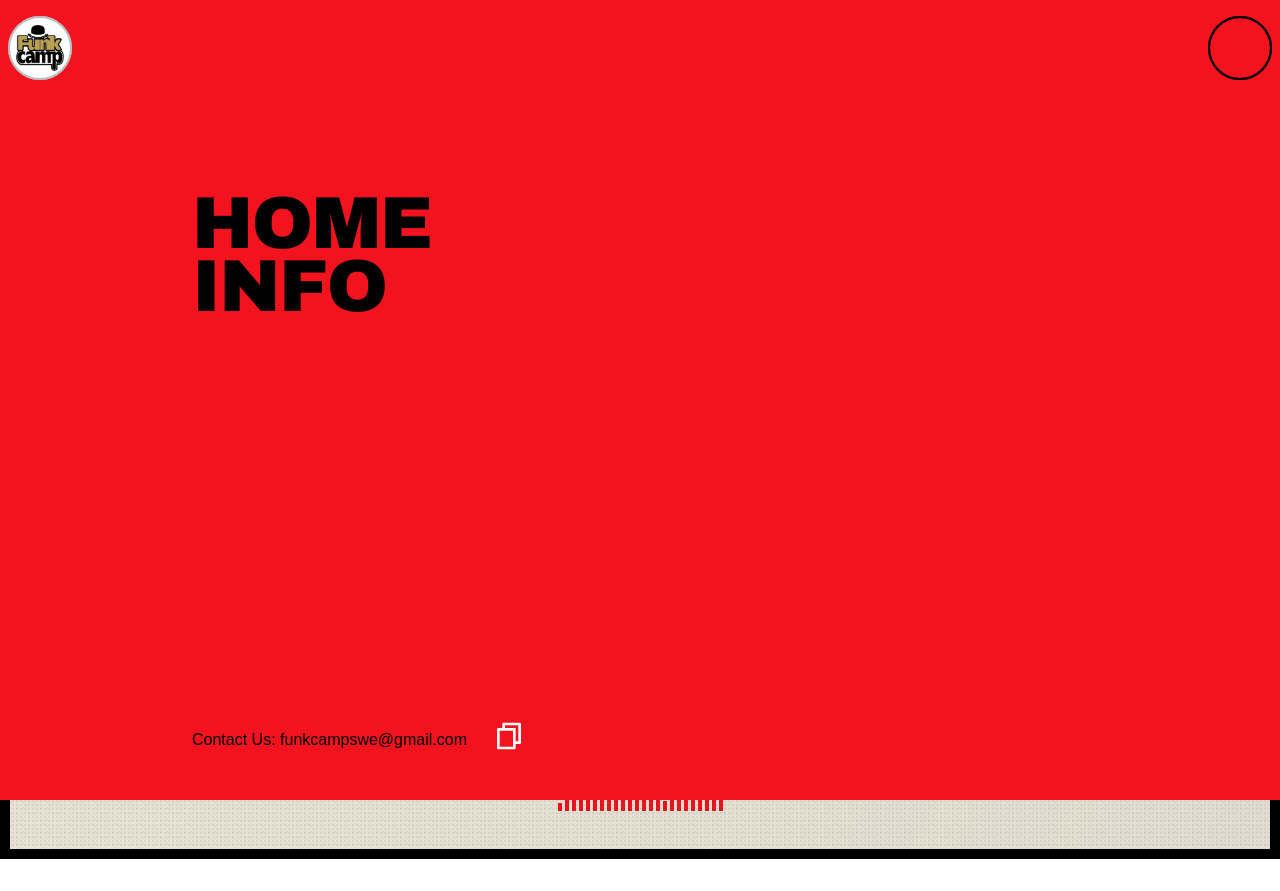
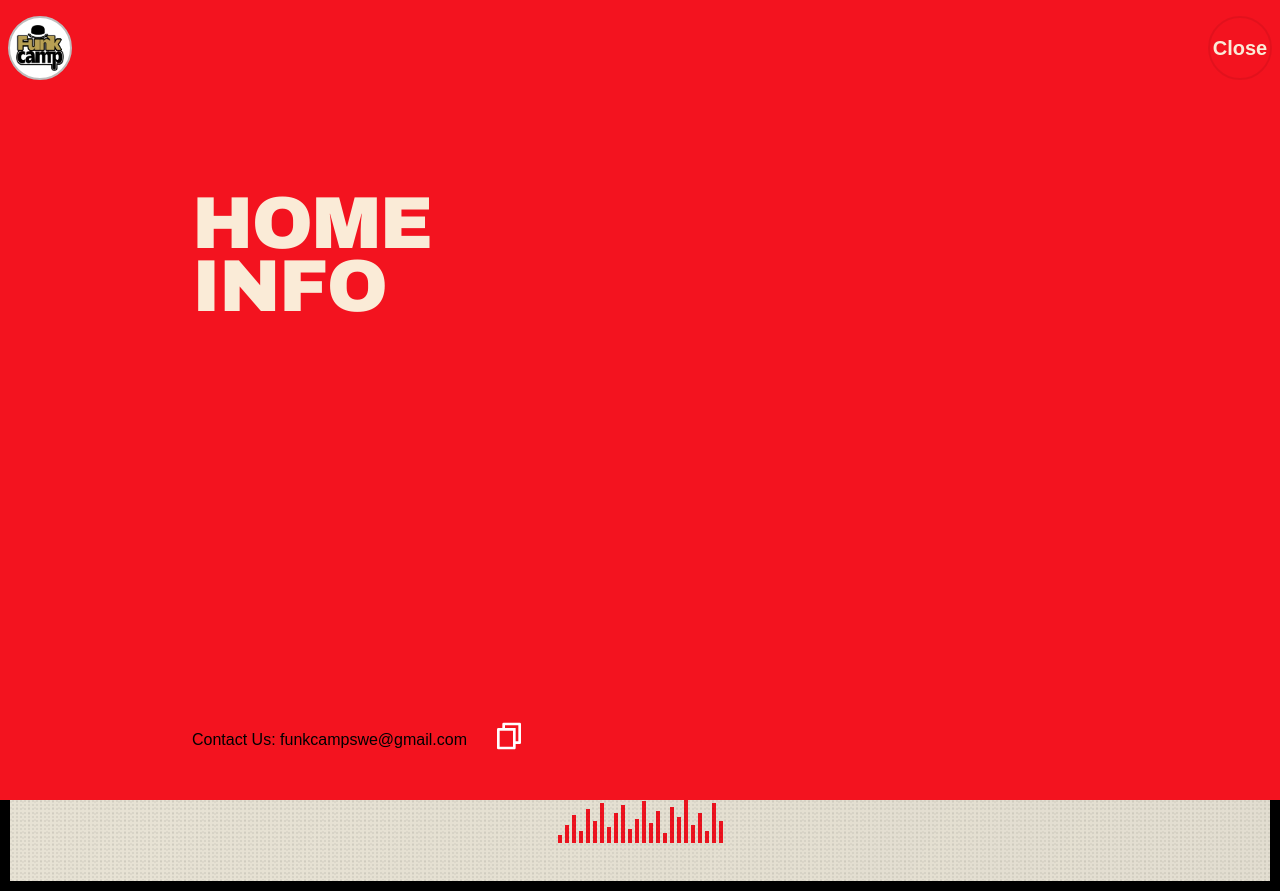
Before and after one commit to FunkSwe/fc27, a Next.js app: page / in a window 1280 px wide. Both pictures are taken after a click on the button "Menu". Before the commit the page ends 859 px from the top, so only its background shows below. Built offline with nearby package versions, Linux system fonts and the light colour scheme.

Commit message:
... menu fix

```diff
--- a/src/app/_components/Hero.module.scss
+++ b/src/app/_components/Hero.module.scss
@@ -60,6 +60,7 @@
 .metaGrid {
   position: relative;
   z-index: 5;
+  padding: 1rem 2rem;
 
   width: 100%;
   margin-bottom: auto;
@@ -95,7 +96,7 @@
 .bigTitle {
   position: absolute;
   left: 50%;
-  top: 26%;
+  top: 28.68%;
   transform: translateX(-51.5%) scaleX(1.05);
   transform-origin: center;
 
--- a/src/app/_components/funkcampmenu/FunkCampMenu.module.scss
+++ b/src/app/_components/funkcampmenu/FunkCampMenu.module.scss
@@ -94,10 +94,10 @@
   span {
     padding: 0.5rem 1rem;
     border-radius: 50%;
-    border: 2px solid #000;
+    border: 2px solid #00000011;
     height: 64px;
     width: 64px;
-    color: #f3131f;
+
     display: grid;
     place-content: center;
 
@@ -108,20 +108,20 @@
 }
 
 .menuOpen {
-  color: #e5e4e4;
+   color: #424141;
 
   span:hover {
-    color: #000;
-    background: #fff;
+    color: rgb(51, 49, 49);
+    background: #ffffff3f;
   }
 }
 
 .menuClose {
-  color: #000;
+   color: antiquewhite;
 
   span:hover {
-    background: #000;
-    color: #f4eeee;
+    background: #b10707;
+    color: #d2cfcf;
   }
 }
 
@@ -188,7 +188,7 @@
 }
 
 .menuLink {
-  color: #000;
+  color: antiquewhite;
   text-decoration: none;
 
   font-family: var(--font-archivo-black), sans-serif;
@@ -199,9 +199,9 @@
   text-transform: uppercase;
 
   &:hover {
-    color: #fff;
+    color: rgb(238, 218, 191);
     transition: color 0.3s ease;
-    filter: drop-shadow(0 0 10px rgba(255, 255, 255, 0.4));
+    filter: drop-shadow(0 0 10px rgba(255, 255, 255, 0.069));
   }
 }
 
@@ -294,3 +294,30 @@
     margin-left: 0;
   }
 }
+
+.menuIsOpen {
+  .menuBar {
+    opacity: 0;
+    visibility: hidden;
+    pointer-events: none;
+  }
+}
+
+.menuOverlayBar {
+  z-index: 10004;
+  opacity: 0;
+  visibility: hidden;
+  transition:
+    opacity 0.12s ease,
+    visibility 0s linear 0.12s;
+}
+
+.menuOverlayOpen {
+  .menuOverlayBar {
+    opacity: 1;
+    visibility: visible;
+    transition:
+      opacity 0.15s ease 0.2s,
+      visibility 0s linear 0s;
+  }
+}
--- a/src/app/_components/funkcampmenu/index.tsx
+++ b/src/app/_components/funkcampmenu/index.tsx
@@ -5,17 +5,20 @@ import Link from 'next/link';
 import { RiFileCopyLine } from 'react-icons/ri';
 import styles from './FunkCampMenu.module.scss';
 
-const menuLinks = [
+type MenuLink = {
+  path: string;
+  label: string;
+};
+
+const menuLinks: MenuLink[] = [
   { path: '/', label: 'Home' },
   { path: '/info', label: 'Info' },
-  // { path: '/schedule', label: 'Schedule' },
-  // { path: '/contact', label: 'Contact' },
 ];
 
 export default function FunkCampMenu() {
-  const [isMenuOpen, setIsMenuOpen] = useState(false);
-  const [copySuccess, setCopySuccess] = useState(false);
-  const [isScrolled, setIsScrolled] = useState(false);
+  const [isMenuOpen, setIsMenuOpen] = useState<boolean>(false);
+  const [copySuccess, setCopySuccess] = useState<boolean>(false);
+  const [isScrolled, setIsScrolled] = useState<boolean>(false);
 
   useEffect(() => {
     const handleScroll = () => {
@@ -32,11 +35,7 @@ export default function FunkCampMenu() {
   }, []);
 
   useEffect(() => {
-    if (isMenuOpen) {
-      document.body.style.overflow = 'hidden';
-    } else {
-      document.body.style.overflow = '';
-    }
+    document.body.style.overflow = isMenuOpen ? 'hidden' : '';
 
     return () => {
       document.body.style.overflow = '';
@@ -66,7 +65,11 @@ export default function FunkCampMenu() {
   };
 
   return (
-    <div className={styles.menuContainer}>
+    <div
+      className={`${styles.menuContainer} ${
+        isMenuOpen ? styles.menuIsOpen : ''
+      }`}
+    >
       <div
         className={`${styles.menuContainerBg} ${
           isScrolled ? styles.scrolled : ''
@@ -86,15 +89,18 @@ export default function FunkCampMenu() {
           onClick={toggleMenu}
           aria-label='Open menu'
           aria-expanded={isMenuOpen}
+          aria-controls='funkcamp-menu-overlay'
         >
           <span>Menu</span>
         </button>
       </div>
 
       <div
+        id='funkcamp-menu-overlay'
         className={`${styles.menuOverlay} ${
           isMenuOpen ? styles.menuOverlayOpen : ''
         }`}
+        aria-hidden={!isMenuOpen}
       >
         <div className={styles.menuOverlayBar}>
           <div className={styles.menuLogo}>
@@ -108,6 +114,7 @@ export default function FunkCampMenu() {
             className={styles.menuClose}
             onClick={toggleMenu}
             aria-label='Close menu'
+            aria-expanded={isMenuOpen}
           >
             <span>Close</span>
           </button>
```
